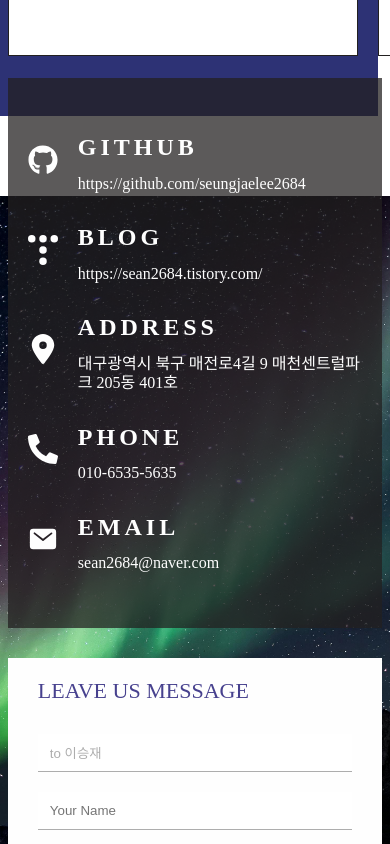
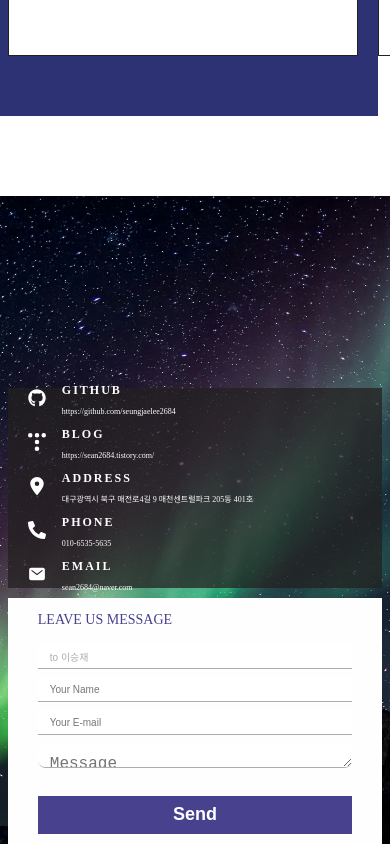
Before and after one commit to seungjaelee2684/seungjae-portfolio, a React (Create React App) app: page /website in a window 390 px wide. Shown: the part 3300-4144 px from the top of the page. Built offline with nearby package versions, Linux system fonts and the light colour scheme; no server answers; a web font is replaced by a local one.

Commit message:
<Feat: contact 컴포넌트 반응형 style 마크업>

```diff
--- a/src/components/SitePage/Contact.tsx
+++ b/src/components/SitePage/Contact.tsx
@@ -138,6 +138,11 @@ const ContactContainer = styled.section`
 
     @media screen and (max-width: 836px) {
         flex-direction: column;
+        gap: 16px;
+    };
+
+    @media screen and (max-width: 500px) {
+        gap: 10px;
     };
 `;
 
@@ -155,6 +160,14 @@ const ContactInfoContainer = styled.div`
 
     @media screen and (max-width: 836px) {
         width: 100%;
+        height: 300px;
+        gap: 16px;
+    };
+
+    @media screen and (max-width: 500px) {
+        width: 100%;
+        height: 200px;
+        gap: 10px;
     };
 `;
 
@@ -164,10 +177,26 @@ const LaneContainer = styled.div`
     justify-content: center;
     align-items: center;
     gap: 20px;
+
+    @media screen and (max-width: 836px) {
+        gap: 16px;
+    }
 `;
 
 const Icon = styled.div`
     font-size: 30px;
+
+    @media screen and (max-width: 1320px) {
+        font-size: 24px;
+    }
+
+    @media screen and (max-width: 836px) {
+        font-size: 20px;
+    }
+
+    @media screen and (max-width: 500px) {
+        font-size: 18px;
+    }
 `;
 
 const TextWrapper = styled.div`
@@ -177,6 +206,10 @@ const TextWrapper = styled.div`
     justify-content: center;
     align-items: start;
     gap: 12px;
+
+    @media screen and (max-width: 836px) {
+        gap: 10px;
+    }
 `;
 
 const StrongText = styled.strong`
@@ -184,6 +217,20 @@ const StrongText = styled.strong`
     text-align: start;
     line-height: 120%;
     letter-spacing: 4px;
+    user-select: none;
+
+    @media screen and (max-width: 1320px) {
+        font-size: 18px;
+    }
+
+    @media screen and (max-width: 836px) {
+        font-size: 14px;
+    }
+
+    @media screen and (max-width: 500px) {
+        font-size: 12px;
+        letter-spacing: 2px;
+    }
 `;
 
 const LinkText = styled.a`
@@ -196,6 +243,18 @@ const LinkText = styled.a`
     &:hover {
         border-bottom: 1px solid;
     }
+
+    @media screen and (max-width: 1320px) {
+        font-size: 12px;
+    }
+
+    @media screen and (max-width: 836px) {
+        font-size: 10px;
+    }
+
+    @media screen and (max-width: 500px) {
+        font-size: 8px;
+    }
 `;
 
 const Text = styled.div`
@@ -203,6 +262,18 @@ const Text = styled.div`
     font-weight: 400;
     text-align: start;
     line-height: 120%;
+
+    @media screen and (max-width: 1320px) {
+        font-size: 12px;
+    }
+
+    @media screen and (max-width: 836px) {
+        font-size: 10px;
+    }
+
+    @media screen and (max-width: 500px) {
+        font-size: 8px;
+    }
 `;
 
 const FormContainer = styled.form`
@@ -220,6 +291,13 @@ const FormContainer = styled.form`
 
     @media screen and (max-width: 836px) {
         width: 100%;
+        height: 350px;
+        gap: 10px;
+    };
+
+    @media screen and (max-width: 500px) {
+        height: 250px;
+        gap: 8px;
     };
 `;
 
@@ -228,6 +306,15 @@ const Title = styled.label`
     line-height: normal;
     margin-bottom: 10px;
     color: #47418e;
+
+    @media screen and (max-width: 836px) {
+        font-size: 18px;
+        margin-bottom: 8px;
+    };
+
+    @media screen and (max-width: 500px) {
+        font-size: 14px;
+    };
 `;
 
 const DefaultInput = styled.input`
@@ -244,6 +331,16 @@ const DefaultInput = styled.input`
     width: 100%;
     color: #ADADAD;
     cursor: default;
+
+    @media screen and (max-width: 836px) {
+        font-size: 12px;
+        height: 32px;
+    };
+
+    @media screen and (max-width: 500px) {
+        font-size: 10px;
+        height: 24px;
+    };
 `;
 
 const ShortInput = styled.input`
@@ -265,6 +362,16 @@ const ShortInput = styled.input`
     &:active {
         border-bottom: 1px solid #2186addc;
     }
+
+    @media screen and (max-width: 836px) {
+        font-size: 12px;
+        height: 32px;
+    };
+
+    @media screen and (max-width: 500px) {
+        font-size: 10px;
+        height: 24px;
+    };
 `;
 
 const ContentInput = styled.textarea`
```
